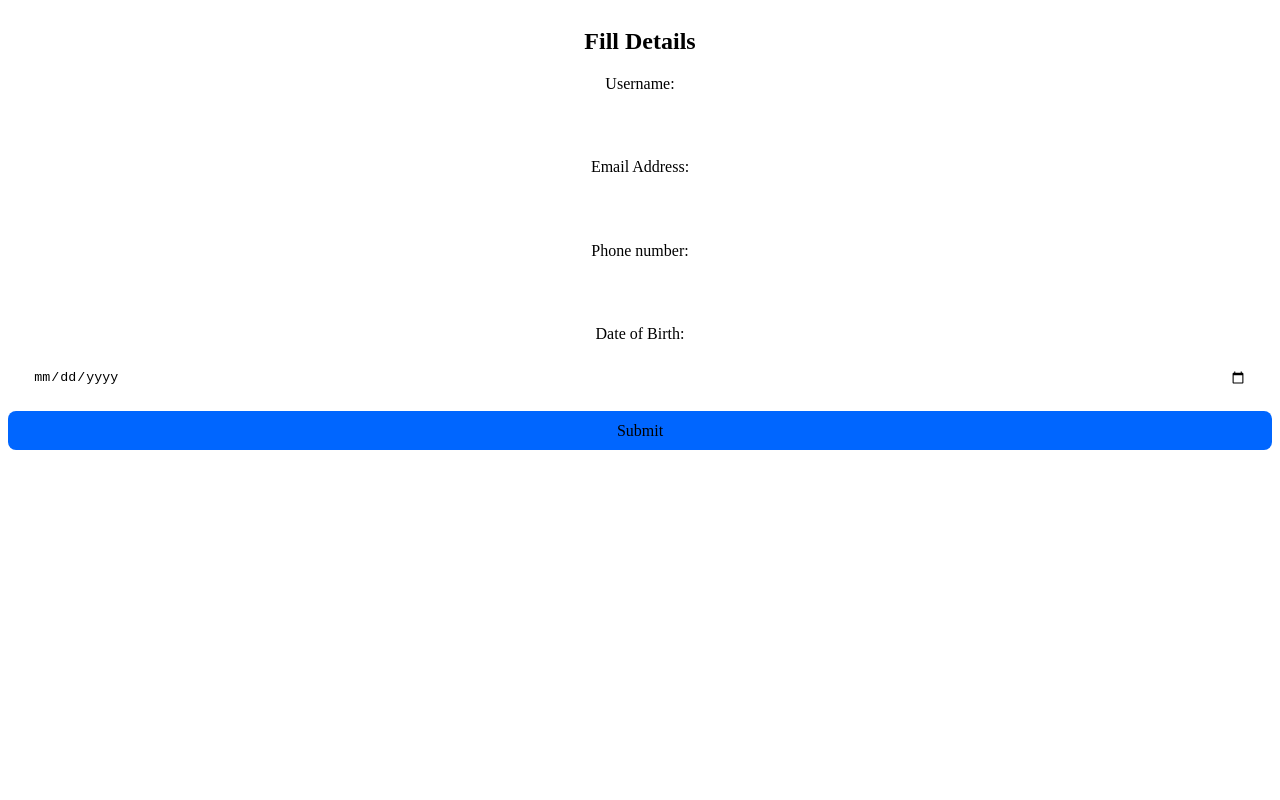
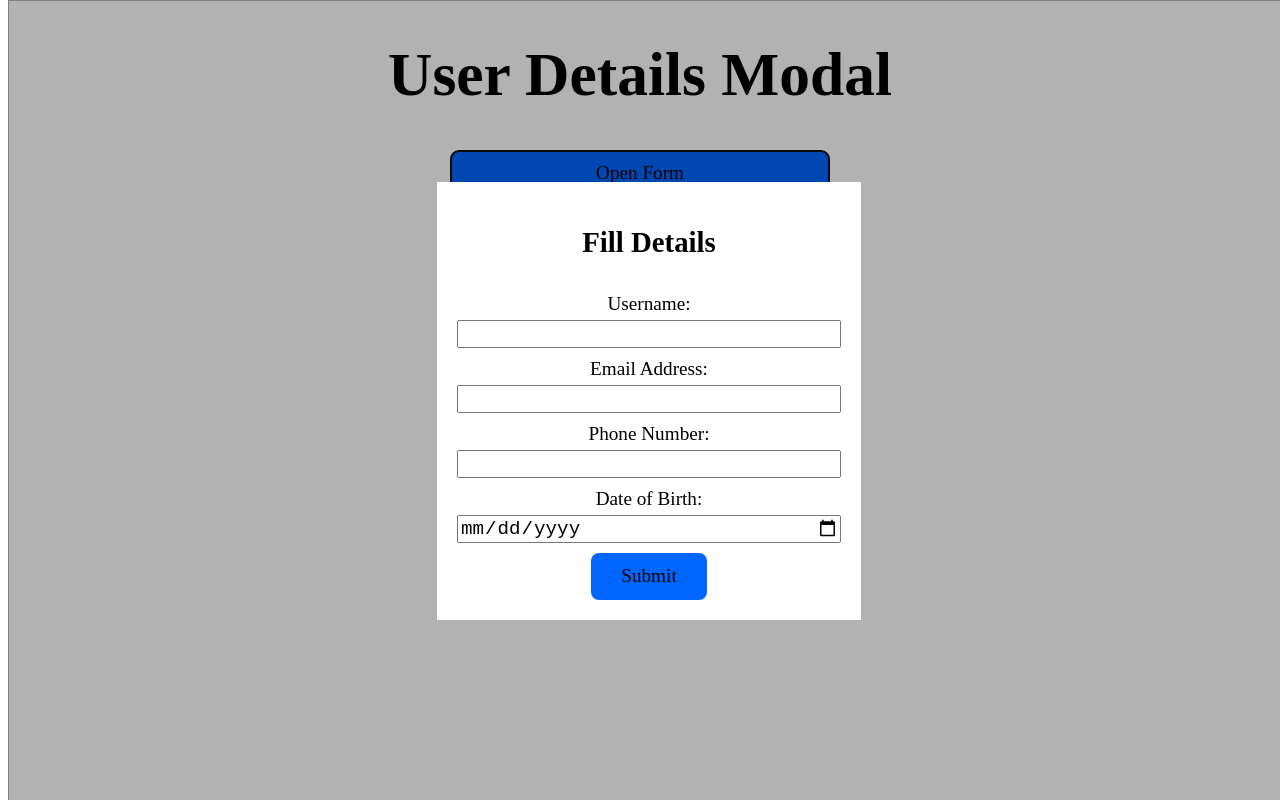
Before and after one commit to Sriganesh-G/xmodal, a React (Vite) app: page / in a window 1280 px wide. Both pictures are taken after a click on the button "Open Form". Built offline with nearby package versions, Linux system fonts and the light colour scheme.

Commit message:
resolving close modal

```diff
--- a/src/App.css
+++ b/src/App.css
@@ -1,5 +1,57 @@
-#root {
-  max-width: 1280px;
+.App {
+  text-align: center;
+  font-size: 1.2rem;
+  margin: 0;
+  padding: 0;
+}
+.modal {
+  width: 100%;
+  height: 100%;
+  z-index: -1;
+  background-color: white;
+  /* position: fixed; */
+}
+.modal-content {
+  border: 1px solid gray;
   margin: 0 auto;
-  text-align: center;
+  /* padding: 10px; */
+  background-color: rgba(0, 0, 0, 0.3);
+
+  width: 100%;
+  height: 100vh;
+  z-index: 10;
+  position: fixed;
+  top: 0;
+  display: grid;
+  place-items: center;
 }
+form {
+  background-color: white;
+  padding: 20px;
+  display: flex;
+  flex-direction: column;
+  gap: 10px;
+  height: fit-content;
+  width: 30%;
+  margin: 0 auto;
+  /* position: fixed;
+  transform: translate(100%, 100%); */
+}
+.input-group {
+  display: flex;
+  flex-direction: column;
+  gap: 5px;
+}
+button {
+  background-color: skyblue;
+  border: none;
+  padding: 10px 20px;
+  border-radius: 5px;
+  font-size: 1.5rem;
+  width: 30%;
+  margin: 0 auto;
+}
+
+input {
+  font-size: 1.2rem;
+}
--- a/src/App.jsx
+++ b/src/App.jsx
@@ -1,138 +1,63 @@
-import { useRef, useState, useEffect } from "react";
 import "./App.css";
-import ModalComponent from "./Components/ModalComponent";
-
+import React, { useState } from "react";
 function App() {
-  const [data, setData] = useState({
-    username: "",
-    email: "",
-    phonenumber: "",
-    dateofbirth: "",
-  });
-  const dataRef = useRef(null); // Ref for the modal content
-  const [vali, setVali] = useState(false); // State to manage modal open/close
-
-  // Handle form data
-  function handleData(e) {
-    const { name, value } = e.target;
-    setData((d) => ({
-      ...d,
-      [name]: value,
-    }));
-  }
-
-  // Handle clicking outside the modal to close it
-  const handleClickOutside = (event) => {
-    if (dataRef.current && !dataRef.current.contains(event.target)) {
-      setVali(false); // Close modal if outside is clicked
-    }
+  const [isOpen, setIsOpen] = useState(false);
+  const clickHandler = () => {
+    setIsOpen(true);
   };
 
-  // UseEffect to add/remove event listener on modal open/close
-  useEffect(() => {
-    if (vali) {
-      // Add event listener when modal is open
-      document.addEventListener("mousedown", handleClickOutside);
+  const closeHandler = (e) => {
+    console.log(e.target.className);
+    if (e.target.className === "modal-content") setIsOpen(false);
+  };
+
+  const submitHandler = (e) => {
+    e.preventDefault();
+    if (e.target.phoneNo.value.toString().length !== 10) {
+      alert("Invalid phone number. Please enter a 10-digit phone number.");
+    } else if (new Date(e.target.dob.value).getTime() > Date.now()) {
+      alert("Invalid date of birth. Date of birth cannot be in the future.");
     } else {
-      // Remove event listener when modal is closed
-      document.removeEventListener("mousedown", handleClickOutside);
+      e.target.username.value = "";
+      e.target.email.value = "";
+      e.target.phoneNo.value = "";
+      e.target.dob.value = "";
     }
-
-    return () => {
-      // Clean up event listener on component unmount
-      document.removeEventListener("mousedown", handleClickOutside);
-    };
-  }, [vali]);
-
-  // Validate phone number (ensure 10 digits)
-  function ValidateNumber() {
-    if (data.phonenumber.length !== 10) {
-      alert("Invalid Phone Number. Please Enter a 10-digit Phone Number.");
-      return false;
-    }
-    return true;
-  }
-
-  // Validate date of birth (ensure it's not a future date)
-  function ValidateDate() {
-    const selecteddate = new Date(data.dateofbirth);
-    const today = new Date();
-    selecteddate.setHours(0, 0, 0, 0);
-    today.setHours(0, 0, 0, 0);
-    if (selecteddate >= today) {
-      alert("Invalid Date of Birth. Date of Birth cannot be in Future.");
-      return false;
-    }
-    return true;
-  }
-
-  // Handle form submission
-  function handleSubmit(e) {
-    e.preventDefault();
-    if (ValidateNumber() && ValidateDate()) {
-      setVali(false); // Close the modal on successful submission
-    }
-  }
+    console.log(e.target.dob.value);
+  };
 
   return (
-    <div>
-      {/* Display the button to open modal */}
-      {!vali && (
-        <div>
-          <h1>User Details Modal</h1>
-          <button onClick={() => setVali(true)}>Open Form</button>
-        </div>
-      )}
-
-      {/* Modal section */}
-      {vali && (
-        <div className="modal">
-          {/* Pass ref to the modal content for outside click detection */}
-          <div className="modal-content" ref={dataRef}>
-            {/* Modal form */}
-            <form className="form" onSubmit={handleSubmit}>
+    <div className="App">
+      <div className="modal">
+        <h1>User Details Modal</h1>
+        <button onClick={clickHandler}>Open Form</button>
+        {isOpen && (
+          <div className="modal-content" onClick={closeHandler}>
+            <form onSubmit={submitHandler}>
               <h2>Fill Details</h2>
-              <label>Username:</label>
-              <input
-                type="text"
-                id="username"
-                value={data.username}
-                onChange={handleData}
-                name="username"
-                required
-              />
-              <label>Email Address:</label>
-              <input
-                type="email"
-                id="email"
-                value={data.email}
-                name="email"
-                onChange={handleData}
-                required
-              />
-              <label>Phone number:</label>
-              <input
-                type="number"
-                id="phone"
-                value={data.phonenumber}
-                name="phonenumber"
-                onChange={handleData}
-                required
-              />
-              <label>Date of Birth:</label>
-              <input
-                type="date"
-                id="dob"
-                value={data.dateofbirth}
-                name="dateofbirth"
-                onChange={handleData}
-                required
-              />
-              <button className="submit-button">Submit</button>
+              <div className="input-group">
+                <label htmlFor="username">Username: </label>
+                <input type="text" name="username" id="username" />
+              </div>
+              <div className="input-group">
+                <label htmlFor="email">Email Address:</label>
+                <input type="email" name="email" id="email" required />
+              </div>
+              <div className="input-group">
+                <label htmlFor="phoneNo">Phone Number:</label>
+                <input type="number" name="phoneNo" id="phone" required />
+              </div>
+              <div className="input-group">
+                <label htmlFor="dob">Date of Birth:</label>
+                <input type="date" name="dob" id="dob" />
+              </div>
+              <button type="submit" className="submit-button">
+                Submit
+              </button>
             </form>
           </div>
-        </div>
-      )}
+        )}
+      </div>
     </div>
   );
 }
```
